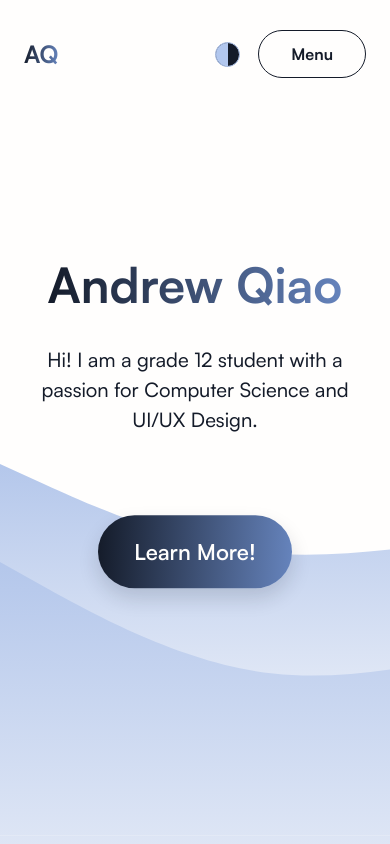
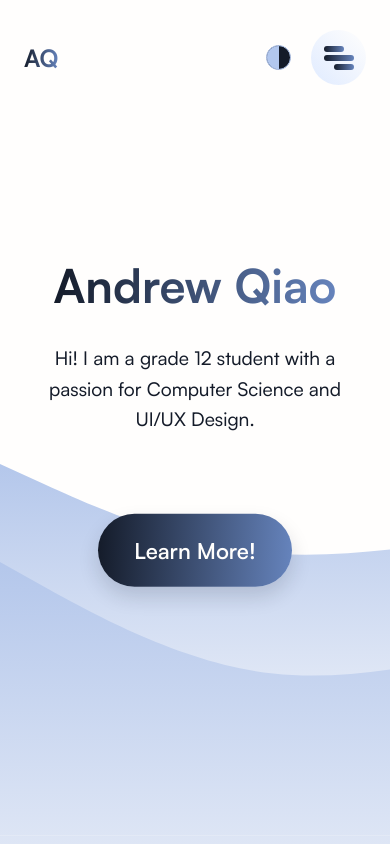
Before and after one commit to qiaoandrew/andrewqiao.com, a React (Create React App) app: page / in a window 390 px wide. Shown: the top 844 px of the page. Built offline with nearby package versions, Linux system fonts and the light colour scheme.

Commit message:
Responsive styling updates

```diff
--- a/src/components/UI/Card/Card.css
+++ b/src/components/UI/Card/Card.css
@@ -62,14 +62,12 @@
   }
 }
 
-@media (max-width: 460px) {
+@media (max-width: 480px) {
   .card,
   .card__gradient {
     border-radius: 2rem;
   }
-}
 
-@media (max-width: 320px) {
   .card:not(:last-of-type) {
     margin-bottom: 2rem;
   }
--- a/src/components/containers/ProjectCardContent/ProjectCardContent.css
+++ b/src/components/containers/ProjectCardContent/ProjectCardContent.css
@@ -195,6 +195,7 @@
 
   .project-card-content__type {
     font-size: 1.4rem;
+    margin-bottom: 0.2rem;
   }
 
   .project-card-content__name {
--- a/src/components/containers/Section/Section.css
+++ b/src/components/containers/Section/Section.css
@@ -1,6 +1,7 @@
 .section {
   margin: 0 8rem;
   max-width: 140rem;
+  padding-top: 4rem;
 }
 
 .bottom-margin {
--- a/src/components/navigation/Navbar/Navbar.css
+++ b/src/components/navigation/Navbar/Navbar.css
@@ -22,23 +22,39 @@
 }
 
 .menu-btn {
-  padding: 1.4rem 3.6rem;
-  border-radius: 50rem;
-  border: 1px solid var(--primary-color);
-  transition: background-color 0.3s ease-in-out;
+  width: 5.5rem;
+  height: 5.5rem;
+  background: var(--card-gradient);
+  border-radius: 50%;
+  margin-left: 2rem;
+  display: grid;
+  place-content: center;
   cursor: pointer;
-  margin-left: 2rem;
 }
 
-.menu-btn p {
-  font-size: 1.6rem;
-  font-weight: 700;
-  color: var(--primary-color);
-  user-select: none;
+.menu-btn div {
+  width: 3rem;
+  height: 0.6rem;
+  background: var(--text-gradient);
+  border-radius: 10rem;
+  transition: width 0.3s ease-in-out;
 }
 
-.menu-btn:hover {
-  background-color: var(--highlight-color);
+.menu-btn div:not(:last-of-type) {
+  margin-bottom: 0.3rem;
+}
+
+.menu-btn div:nth-of-type(1) {
+  width: 2rem;
+}
+
+.menu-btn div:nth-of-type(3) {
+  justify-self: flex-end;
+  width: 2rem;
+}
+
+.menu-btn:hover div {
+  width: 3rem;
 }
 
 @media (max-width: 1200px) {
@@ -50,16 +66,6 @@
 @media (max-width: 992px) {
   .navbar {
     padding: 4rem 4.5rem 1rem;
-  }
-}
-
-@media (max-width: 786px) {
-  .navbar {
-    padding: 4rem 3.5rem 1rem;
-  }
-
-  .menu-btn:hover {
-    background-color: var(--background-color);
   }
 }
 
@@ -78,25 +84,11 @@
     padding: 1.2rem 2.5rem;
     margin-left: 1.5rem;
   }
-
-  .menu-btn {
-    padding: 1.2rem 3.2rem;
-    margin-left: 1.8rem;
-  }
 }
 
 @media (max-width: 360px) {
   .navbar {
     padding: 2rem 2rem 1rem;
-  }
-
-  .menu-btn {
-    padding: 1.2rem 3rem;
-    margin-left: 1.6rem;
-  }
-
-  .menu-btn p {
-    font-size: 1.4rem;
   }
 }
 
--- a/src/components/navigation/Navbar/Navbar.js
+++ b/src/components/navigation/Navbar/Navbar.js
@@ -12,7 +12,9 @@ const Navbar = (props) => {
       <div className="navbar__right">
         <Toggle />
         <div className="menu-btn" onClick={props.toggleMenu}>
-          <p>Menu</p>
+          <div />
+          <div />
+          <div />
         </div>
       </div>
     </div>
--- a/src/components/sections/home/About/About.css
+++ b/src/components/sections/home/About/About.css
@@ -2,6 +2,7 @@
   max-width: 60rem;
   margin: 0 auto;
   text-align: center;
+  padding-bottom: 4rem;
 }
 
 .about__portrait {
--- a/src/components/sections/home/Landing/Landing.css
+++ b/src/components/sections/home/Landing/Landing.css
@@ -29,7 +29,7 @@
   font-size: 2.4rem;
   margin: 0 auto 10rem;
   color: var(--primary-color);
-  line-height: 1.5;
+  line-height: 1.6;
   font-weight: 450;
 }
 
@@ -63,13 +63,11 @@
 
 @media (max-width: 480px) {
   .landing__title {
-    font-size: 12.5vw;
+    font-size: 12vw;
   }
-}
 
-@media (max-width: 400px) {
   .landing__description {
-    font-size: 2rem;
+    font-size: 1.9rem;
   }
 }
 
--- a/src/components/sections/home/Projects/Projects.js
+++ b/src/components/sections/home/Projects/Projects.js
@@ -7,7 +7,7 @@ import { projects } from '../../../../constants/constants';
 // Projects section on homepage
 const Projects = () => {
   return (
-    <Section id="projects" className="bottom-margin">
+    <Section id="projects" className="bottom-margin top-padding">
       <h2 className="section__title">Projects</h2>
       <Grid>
         {projects.map((project, i) => {
--- a/src/index.css
+++ b/src/index.css
@@ -129,6 +129,6 @@ a {
 
 @media (max-width: 600px) {
   body {
-    margin-bottom: 6rem;
+    margin-bottom: 8rem;
   }
 }
```
